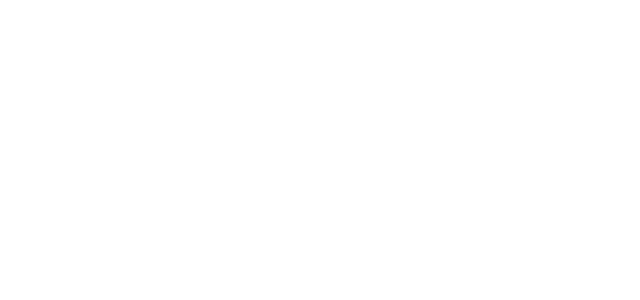
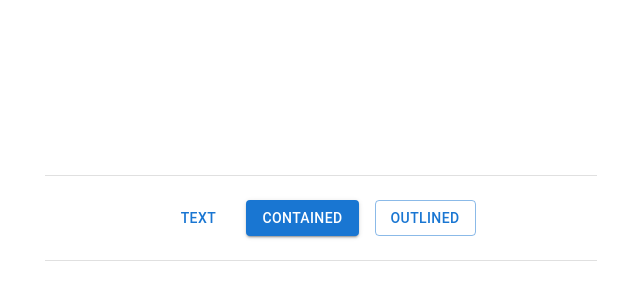
Before and after one commit to watcharakornton/mui_tutorials, a React (Vite) app: page / in a window 1280 px wide. Shown: the part 190-490 px from the top of the page, without its empty margins (319-959 px from the left). Built offline with nearby package versions, Linux system fonts and the light colour scheme.

Commit message:
Add Button Component

```diff
--- a/src/App.jsx
+++ b/src/App.jsx
@@ -2,6 +2,7 @@ import * as React from 'react';
 import { Box, Divider, Stack, Container } from '@mui/material';
 
 // import { ComboBox, Playground, CountrySelect, Grouped, RenderGroup, DisabledOptions } from "./inputs/AutocompleteComponent"
+import { BasicButtons } from './inputs/ButtonComponent';
 
 
 function App() {
@@ -25,6 +26,10 @@ function App() {
         <Divider sx={{ width: "100%" }} />
         <DisabledOptions />
         <Divider sx={{ width: "100%" }} /> */}
+
+        <Divider sx={{ width: "100%"}} />
+        <BasicButtons />
+        <Divider sx={{ width: "100%"}} />
       </Stack>
     </Container>
   )
--- /dev/null
+++ b/src/inputs/ButtonComponent.jsx
@@ -0,0 +1,12 @@
+import * as React from 'react';
+import { Stack, Button } from '@mui/material'
+
+export const BasicButtons = () => {
+    return (
+        <Stack spacing={2} direction="row">
+            <Button variant="text">Text</Button>
+            <Button variant="contained">Contained</Button>
+            <Button variant="outlined">Outlined</Button>
+        </Stack>
+    )
+}
```
